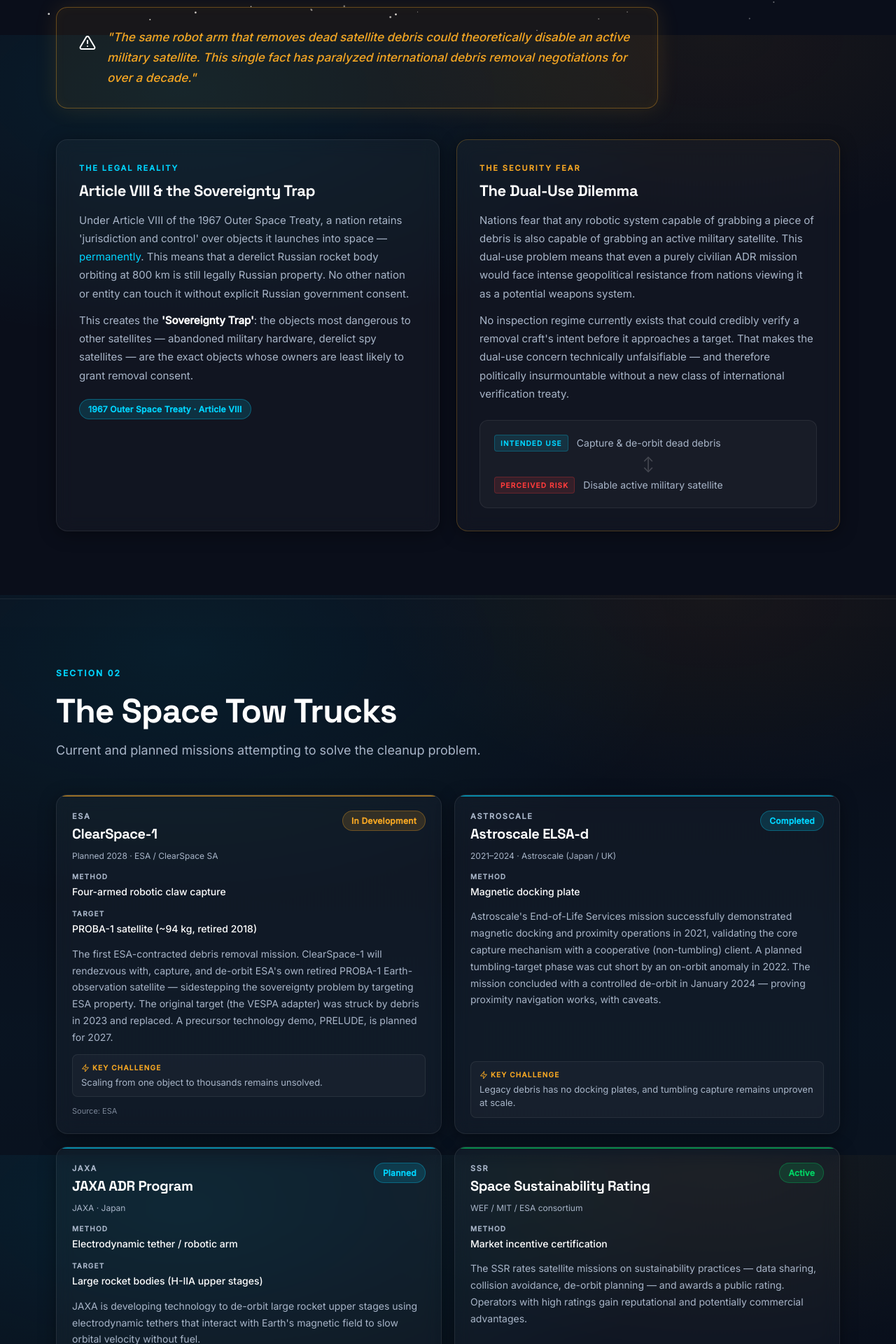
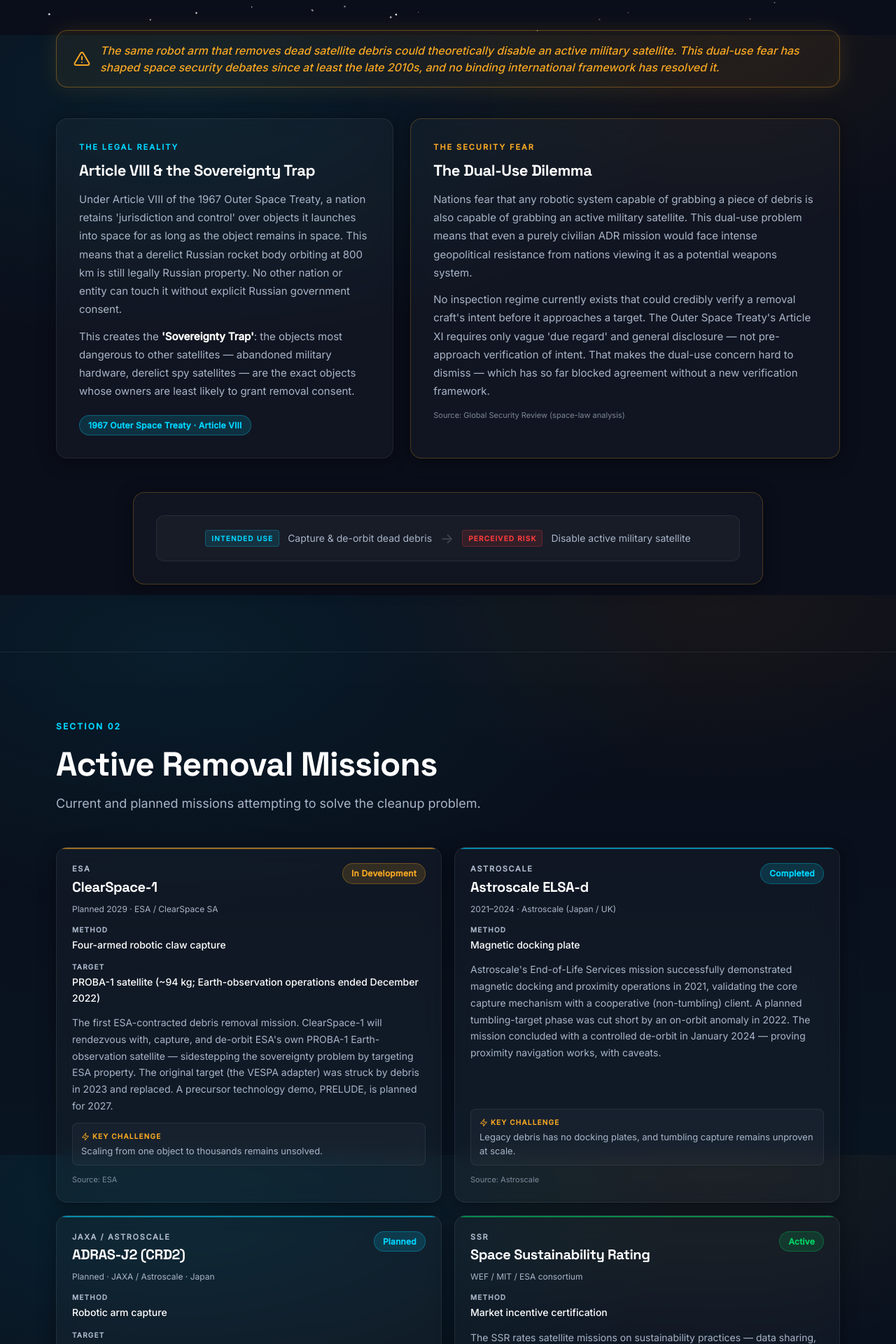
Before and after one commit to dhruvlagu/orbital-watch, a React (Vite) app: page /solutions in a window 1280 px wide. Shown: the part 750-2670 px from the top of the page at 70% size. Built offline with nearby package versions, Linux system fonts and the light colour scheme.

Commit message:
Solutions Page Updates

```diff
--- a/src/pages/AboutPage.tsx
+++ b/src/pages/AboutPage.tsx
@@ -193,8 +193,6 @@
               </span>
             </button>
             <div id="block1-content" role="region" aria-label="Scheduled Data Refresh code">
-            {expandedBlocks.block1 && (
-              <>
             {expandedBlocks.block1 && (
               <>
                 <pre className="technicalCode">{`// api/cron/_spacetrackAuth.mjs — shared session cookie auth
--- a/src/pages/HomePage.tsx
+++ b/src/pages/HomePage.tsx
@@ -179,7 +179,7 @@
               </div>
               <h3 className="homeExploreCard__title">The Crisis</h3>
               <p className="homeExploreCard__description">
-                Trace how 70 years of Cold War launches and anti-satellite missile tests created over 35,000 tracked objects in low Earth orbit.
+                Trace how 70 years of Cold War launches and anti-satellite missile tests created tens of thousands of tracked objects in low Earth orbit.
               </p>
               <Link to="/crisis" className="btn btn--secondary homeExploreCard__btn">
                 Historical Timeline →
--- a/src/pages/SolutionsPage.tsx
+++ b/src/pages/SolutionsPage.tsx
@@ -9,7 +9,7 @@
 // ─── SSR Audit Data ───────────────────────────────────────────────────────────
 const auditCriteria = [
   { pass: true, text: "Pre-launch collision probability analysis filed" },
-  { pass: true, text: "Automatic identification system (AIS) installed" },
+  { pass: true, text: "Detectability, identification, and tracking (DIT) plan filed" },
   { pass: true, text: "Passivation plan submitted (venting fuel tanks at end of life)" },
   { pass: true, text: "De-orbit plan within 5 years documented" },
   { pass: true, text: "Propulsion system for active maneuverability" },
@@ -27,11 +27,11 @@
     org: "ESA",
     badgeClass: "badge--amber",
     badgeLabel: "In Development",
-    meta: "Planned 2028 · ESA / ClearSpace SA",
+    meta: "Planned 2029 · ESA / ClearSpace SA",
     method: "Four-armed robotic claw capture",
-    target: "PROBA-1 satellite (~94 kg, retired 2018)",
+    target: "PROBA-1 satellite (~94 kg; Earth-observation operations ended December 2022)",
     description:
-      "The first ESA-contracted debris removal mission. ClearSpace-1 will rendezvous with, capture, and de-orbit ESA's own retired PROBA-1 Earth-observation satellite — sidestepping the sovereignty problem by targeting ESA property. The original target (the VESPA adapter) was struck by debris in 2023 and replaced. A precursor technology demo, PRELUDE, is planned for 2027.",
+      "The first ESA-contracted debris removal mission. ClearSpace-1 will rendezvous with, capture, and de-orbit ESA's own PROBA-1 Earth-observation satellite — sidestepping the sovereignty problem by targeting ESA property. The original target (the VESPA adapter) was struck by debris in 2023 and replaced. A precursor technology demo, PRELUDE, is planned for 2027.",
     challenge: "Scaling from one object to thousands remains unsolved.",
     source: "ESA",
     accentColor: "amber",
@@ -47,21 +47,21 @@
     description:
       "Astroscale's End-of-Life Services mission successfully demonstrated magnetic docking and proximity operations in 2021, validating the core capture mechanism with a cooperative (non-tumbling) client. A planned tumbling-target phase was cut short by an on-orbit anomaly in 2022. The mission concluded with a controlled de-orbit in January 2024 — proving proximity navigation works, with caveats.",
     challenge: "Legacy debris has no docking plates, and tumbling capture remains unproven at scale.",
-    source: null,
+    source: "Astroscale",
     accentColor: "blue",
   },
   {
-    name: "JAXA ADR Program",
-    org: "JAXA",
+    name: "ADRAS-J2 (CRD2)",
+    org: "JAXA / Astroscale",
     badgeClass: "badge--blue",
     badgeLabel: "Planned",
-    meta: "JAXA · Japan",
-    method: "Electrodynamic tether / robotic arm",
-    target: "Large rocket bodies (H-IIA upper stages)",
+    meta: "Planned · JAXA / Astroscale · Japan",
+    method: "Robotic arm capture",
+    target: "H-IIA upper stage (launched 2009)",
     description:
-      "JAXA is developing technology to de-orbit large rocket upper stages using electrodynamic tethers that interact with Earth's magnetic field to slow orbital velocity without fuel.",
+      "JAXA's current active debris-removal effort is the Commercial Removal of Debris Demonstration 2 (CRD2) program, with ADRAS-J2 contracted to Astroscale. The mission will use robotic-arm capture to de-orbit a large H-IIA rocket upper stage left in orbit since 2009. An earlier JAXA electrodynamic-tether experiment (KITE, 2016) failed to deploy its tether — a separate, earlier concept.",
     challenge: "Requires international legal framework that doesn't yet exist.",
-    source: null,
+    source: "JAXA / Astroscale",
     accentColor: "blue",
   },
   {
@@ -104,7 +104,7 @@
       </svg>
     ),
     title: "The Cleanup Math",
-    body: "Removing one piece of large debris costs an estimated $100M\u2013$300M per object. At 25,000+ objects, the math is brutal: even at the low end, full LEO cleanup exceeds $2.5 trillion. The nation that pays gets no exclusive benefit \u2014 cleaner orbits help every spacefaring nation equally. So no single actor will volunteer to foot the bill.",
+    body: "Removing a single large derelict object costs roughly $80\u2013$100M per mission at today\u2019s prices (e.g., ESA ClearSpace-1 ~\u20AC86M; JAXA ADRAS-J2 ~$82M). Even clearing only the largest, most dangerous objects \u2014 a few thousand rocket bodies and dead satellites by most estimates \u2014 would cost tens of billions. Removing every tracked catalog object would cost far more. The nation that pays gets no exclusive benefit \u2014 cleaner orbits help every spacefaring nation equally. So no single actor will volunteer to foot the bill.",
     accent: "amber",
   },
   {
@@ -186,7 +186,7 @@
         </defs>
         {/* Score text */}
         <text x="70" y="64" textAnchor="middle" className="ssrGauge__scoreText">{score}/{total}</text>
-        <text x="70" y="84" textAnchor="middle" className="ssrGauge__ratingText">Silver</text>
+        <text x="70" y="84" textAnchor="middle" className="ssrGauge__ratingText">Mock</text>
       </svg>
     </div>
   );
@@ -228,8 +228,8 @@
           <span className="solHero__title--dim">Law Doesn't.</span>
         </h1>
         <p className="solHero__subtitle">
-          Active debris removal is technically feasible. The barriers are legal
-          and economic — not scientific.
+          Active debris removal works in principle — and has been demonstrated in orbit.
+          The remaining barriers are legal, economic, and geopolitical — not a lack of basic engineering.
         </p>
         <div className="solHero__pills">
           <span className="badge badge--amber">Legal Paralysis</span>
@@ -255,10 +255,7 @@
               </svg>
             </div>
             <p className="sovereigntyCallout__text">
-              "The same robot arm that removes dead satellite debris could
-              theoretically disable an active military satellite. This single
-              fact has paralyzed international debris removal negotiations for
-              over a decade."
+              The same robot arm that removes dead satellite debris could theoretically disable an active military satellite. This dual-use fear has shaped space security debates since at least the late 2010s, and no binding international framework has resolved it.
             </p>
           </div>
 
@@ -269,7 +266,7 @@
               <p>
                 Under Article VIII of the 1967 Outer Space Treaty, a nation
                 retains 'jurisdiction and control' over objects it launches into
-                space — <em>permanently</em>. This means that a derelict Russian
+                space for as long as the object remains in space. This means that a derelict Russian
                 rocket body orbiting at 800 km is still legally Russian property.
                 No other nation or entity can touch it without explicit Russian
                 government consent.
@@ -299,20 +296,28 @@
               </p>
               <p>
                 No inspection regime currently exists that could credibly verify
-                a removal craft's intent before it approaches a target. That
-                makes the dual-use concern technically unfalsifiable — and
-                therefore politically insurmountable without a new class of
-                international verification treaty.
+                a removal craft&apos;s intent before it approaches a target. The
+                Outer Space Treaty&apos;s Article XI requires only vague
+                &apos;due regard&apos; and general disclosure — not pre-approach
+                verification of intent. That makes the dual-use concern hard to
+                dismiss — which has so far blocked agreement without a new
+                verification framework.
               </p>
+              <div className="adrCard__source">Source: Global Security Review (space-law analysis)</div>
+            </div>
+
+            <div className="sovereigntyDualUseBar reveal-item" style={{ ["--reveal-i" as any]: 2 }}>
+              <div className="card sovereigntyCard sovereigntyCard--amber">
                 <div className="sovereigntyCard__dualUse">
                   <div className="dualUseRow">
                     <span className="dualUseRow__label dualUseRow__label--blue">Intended Use</span>
                     <span className="dualUseRow__value">Capture &amp; de-orbit dead debris</span>
                   </div>
-                <div className="dualUseRow__divider" aria-hidden="true">↕</div>
+                  <div className="dualUseRow__divider" aria-hidden="true">→</div>
                   <div className="dualUseRow">
                     <span className="dualUseRow__label dualUseRow__label--red">Perceived Risk</span>
                     <span className="dualUseRow__value">Disable active military satellite</span>
+                  </div>
                 </div>
               </div>
             </div>
@@ -325,7 +330,7 @@
         <div className="container">
           <div className="solSection__header reveal-item">
             <div className="hero__label">Section 02</div>
-            <h2>The Space Tow Trucks</h2>
+            <h2>Active Removal Missions</h2>
             <p className="solSection__subtitle">
               Current and planned missions attempting to solve the cleanup problem.
             </p>
@@ -395,7 +400,7 @@
             {economicsPanels.map((panel, i) => (
               <div
                 key={panel.title}
-                className={`card economicsCard economicsCard--${panel.accent} reveal-item`}
+                className={`card economicsCard economicsCard--${panel.accent} ${panel.listItems ? 'economicsCard--full' : ''} reveal-item`}
                 style={{ ["--reveal-i" as any]: Math.min(i, 8) }}
               >
                 <div className="economicsCard__icon" aria-hidden="true">{panel.icon}</div>
@@ -425,9 +430,11 @@
               satellite mission.
             </p>
             <p className="auditContext">
-              Hypothetical mid-size commercial satellite, assessed against SSR
-              v2.0 criteria. Criteria pre-selected to reflect common real-world
-              compliance gaps.
+              Hypothetical mid-size commercial satellite, scored on an illustrative
+              10-point checklist — not the official SSR scoring model. Real SSR uses
+              six weighted modules and percentage-based tiers (Bronze 40–55%, Silver
+              56–70%, Gold 71–80%, Platinum 81–100%). Criteria pre-selected to reflect
+              common real-world compliance gaps.
             </p>
           </div>
 
@@ -435,12 +442,12 @@
             {/* Checklist */}
             <div className="card auditCard">
               <div className="auditCard__header">
-                <h3 className="auditCard__title">SSR Audit Checklist</h3>
+                <h3 className="auditCard__title">Mock Audit Checklist</h3>
                 <span className="badge badge--blue">10 Criteria</span>
               </div>
               <ul className="auditList" aria-label="SSR audit criteria">
                 {auditCriteria.map((item, i) => (
-                  <li key={i} className={`auditList__item auditList__item--reveal ${item.pass ? "auditList__item--pass" : "auditList__item--fail"}`} style={{ ["--reveal-i" as any]: Math.min(i, 8) }}>
+                  <li key={i} className={`auditList__item ${item.pass ? "auditList__item--pass" : "auditList__item--fail"} reveal-item`} style={{ ["--reveal-i" as any]: Math.min(i, 8) }}>
                     <span className="auditList__icon" aria-hidden="true">
                       {item.pass ? (
                         <svg viewBox="0 0 24 24" width="15" height="15" fill="none" stroke="#4ade80" strokeWidth="2.5" strokeLinecap="round" strokeLinejoin="round">
@@ -462,9 +469,9 @@
             {/* Score panel */}
             <div className="auditScore">
               <div className="card auditScoreCard">
-                <h3 className="auditScoreCard__title">SSR Score</h3>
+                <h3 className="auditScoreCard__title">Mock Score</h3>
                 <SSRGauge score={6} total={10} />
-                <div className="auditScoreCard__rating">Silver Rating</div>
+                <div className="auditScoreCard__rating">6/10 (Illustrative)</div>
                 <div className="auditScoreCard__breakdown">
                   <div className="auditScoreCard__row">
                     <span>Passed</span>
@@ -482,9 +489,10 @@
 
                 <div className="auditRatingScale">
                   {[
-                    { label: "Bronze", range: "1–5", color: "#cd7f32", active: false },
-                    { label: "Silver", range: "6–8", color: "#f5a623", active: true },
-                    { label: "Gold", range: "9–10", color: "#ffd700", active: false },
+                    { label: "Bronze", range: "40–55%", color: "#cd7f32", active: false },
+                    { label: "Silver", range: "56–70%", color: "#f5a623", active: false },
+                    { label: "Gold", range: "71–80%", color: "#ffd700", active: false },
+                    { label: "Platinum", range: "81–100%", color: "#e8e8e8", active: false },
                   ].map((tier) => (
                     <div
                       key={tier.label}
@@ -509,9 +517,10 @@
                   </svg>
                 </div>
                 <p className="auditNote__text">
-                  A <strong>Gold rating (9–10)</strong> earns preferred launch
-                  slots at ESA facilities and favorable insurance premiums from
-                  Lloyd's of London.
+                  Per the SSR program&apos;s operators (EPFL / WEF), a favorable
+                  score <em>might</em> result in lower insurance costs or improved
+                  funding conditions from financial backers — the incentive the
+                  rating is designed to create, not a guaranteed benefit.
                 </p>
               </div>
             </div>
@@ -523,8 +532,9 @@
       <div className="container crisisCTA reveal-item" style={{ marginBottom: "60px" }}>
         <h3>From Solutions to Action</h3>
         <p>
-          Technology and scoring systems are only designs until they are implemented.
-          Explore how you can support space sustainability efforts and advocate for LEO protection.
+          Demonstrations prove the engineering. Scaling cleanup still depends on law,
+          funding, and political will. Explore how you can support space sustainability
+          efforts and advocate for LEO protection.
         </p>
         <div className="crisisCTA__actions">
           <Link ref={getInvolvedButtonRef} className="btn btn--primary" to="/get-involved">
--- a/src/styles/solutions.css
+++ b/src/styles/solutions.css
@@ -72,36 +72,49 @@
 /* ── Section 1: Sovereignty ──────────────────────────────────────────────────── */
 .sovereigntyCallout {
   display: flex;
-  align-items: flex-start;
-  gap: 16px;
-  padding: 28px 32px;
+  align-items: center;
+  gap: 14px;
+  width: 100%;
+  padding: 16px 24px;
   border: 1px solid rgba(245, 166, 35, 0.35);
   border-radius: 16px;
   background: rgba(245, 166, 35, 0.06);
   box-shadow: 0 0 32px rgba(245, 166, 35, 0.12), inset 0 0 16px rgba(245, 166, 35, 0.04);
   margin-bottom: 44px;
-  max-width: 860px;
 }
 
 .sovereigntyCallout__icon {
-  font-size: 28px;
   flex-shrink: 0;
-  margin-top: 2px;
+  color: var(--accent-amber);
+  line-height: 0;
 }
 
 .sovereigntyCallout__text {
-  font-size: 17px;
+  flex: 1;
+  min-width: 0;
+  font-size: 16px;
   color: var(--accent-amber);
   font-style: italic;
   font-weight: 500;
-  line-height: 1.7;
+  line-height: 1.5;
   margin: 0;
 }
 
 .sovereigntyGrid {
   display: grid;
-  grid-template-columns: 1fr 1fr;
+  grid-template-columns: minmax(0, 0.88fr) minmax(0, 1.12fr);
   gap: 24px;
+  align-items: stretch;
+}
+
+.sovereigntyDualUseBar {
+  grid-column: 1 / -1;
+  margin-top: 24px;
+}
+
+.sovereigntyDualUseBar .sovereigntyCard {
+  max-width: 900px;
+  margin: 0 auto;
 }
 
 .sovereigntyCard {
@@ -164,8 +177,20 @@
   border: 1px solid rgba(255, 255, 255, 0.07);
   border-radius: 12px;
   display: flex;
-  flex-direction: column;
-  gap: 8px;
+  flex-direction: row;
+  align-items: center;
+  gap: 12px;
+}
+
+.sovereigntyDualUseBar .sovereigntyCard__dualUse {
+  margin-top: 0;
+  justify-content: center;
+  flex-wrap: nowrap;
+}
+
+.sovereigntyDualUseBar .dualUseRow {
+  justify-content: center;
+  flex-shrink: 0;
 }
 
 .dualUseRow {
@@ -200,6 +225,7 @@
 .dualUseRow__value {
   font-size: 14px;
   color: var(--text-secondary);
+  white-space: nowrap;
 }
 
 .dualUseRow__divider {
@@ -207,11 +233,20 @@
   font-size: 20px;
   color: rgba(255, 255, 255, 0.2);
   line-height: 1;
+  flex-shrink: 0;
 }
 
 @media (max-width: 860px) {
   .sovereigntyGrid {
     grid-template-columns: 1fr;
+  }
+
+  .sovereigntyDualUseBar {
+    margin-top: 20px;
+  }
+
+  .sovereigntyDualUseBar .sovereigntyCard {
+    max-width: 100%;
   }
 }
 
@@ -259,11 +294,19 @@
 
 .adrCard:hover {
   transform: translateY(-4px);
+  border-color: rgba(0, 212, 255, 0.3);
+  box-shadow: 0 4px 24px rgba(0, 0, 0, 0.4), var(--glow-blue);
 }
 
-.adrCard--amber:hover { border-color: rgba(245,166,35,0.4);  box-shadow: 0 8px 32px rgba(0,0,0,0.5), var(--glow-amber); }
-.adrCard--green:hover { border-color: rgba(0,212,100,0.4);   box-shadow: 0 8px 32px rgba(0,0,0,0.5), 0 0 20px rgba(0,212,100,0.3); }
-.adrCard--blue:hover  { border-color: rgba(0,212,255,0.4);   box-shadow: 0 8px 32px rgba(0,0,0,0.5), var(--glow-blue); }
+.adrCard--amber:hover {
+  border-color: rgba(245, 166, 35, 0.3);
+  box-shadow: 0 4px 24px rgba(0, 0, 0, 0.4), var(--glow-amber);
+}
+
+.adrCard--green:hover {
+  border-color: rgba(0, 212, 100, 0.3);
+  box-shadow: 0 4px 24px rgba(0, 0, 0, 0.4), 0 0 20px rgba(0, 212, 100, 0.3);
+}
 
 .adrCard__header {
   display: flex;
@@ -363,8 +406,12 @@
 /* ── Section 3: Economics ────────────────────────────────────────────────────── */
 .economicsGrid {
   display: grid;
-  grid-template-columns: repeat(3, 1fr);
+  grid-template-columns: repeat(2, 1fr);
   gap: 20px;
+}
+
+.economicsCard--full {
+  grid-column: 1 / -1;
 }
 
 .economicsCard {
@@ -391,9 +438,20 @@
 .economicsCard--amber::after { background: var(--accent-amber); }
 .economicsCard--green::after { background: #00d464; }
 
-.economicsCard--blue:hover  { border-color: rgba(0,212,255,0.35);  box-shadow: 0 4px 24px rgba(0,0,0,0.4), var(--glow-blue); }
-.economicsCard--amber:hover { border-color: rgba(245,166,35,0.35); box-shadow: 0 4px 24px rgba(0,0,0,0.4), var(--glow-amber); }
-.economicsCard--green:hover { border-color: rgba(0,212,100,0.35);  box-shadow: 0 4px 24px rgba(0,0,0,0.4), 0 0 20px rgba(0,212,100,0.3); }
+.economicsCard--amber:hover {
+  border-color: rgba(245, 166, 35, 0.3);
+  box-shadow: 0 4px 24px rgba(0, 0, 0, 0.4), var(--glow-amber);
+}
+
+.economicsCard--green:hover {
+  border-color: rgba(0, 212, 100, 0.3);
+  box-shadow: 0 4px 24px rgba(0, 0, 0, 0.4), 0 0 20px rgba(0, 212, 100, 0.3);
+}
+
+.economicsCard--blue:hover {
+  border-color: rgba(0, 212, 255, 0.3);
+  box-shadow: 0 4px 24px rgba(0, 0, 0, 0.4), var(--glow-blue);
+}
 
 .economicsCard__icon {
   font-size: 40px;
@@ -459,6 +517,10 @@
 @media (max-width: 900px) {
   .economicsGrid {
     grid-template-columns: 1fr;
+  }
+
+  .economicsCard--full {
+    grid-column: 1;
   }
 }
 
```
Also changed, not shown: src/styles/physics.css (+8 -8 lines). Lines whose indentation alone changed are shown as unchanged.
